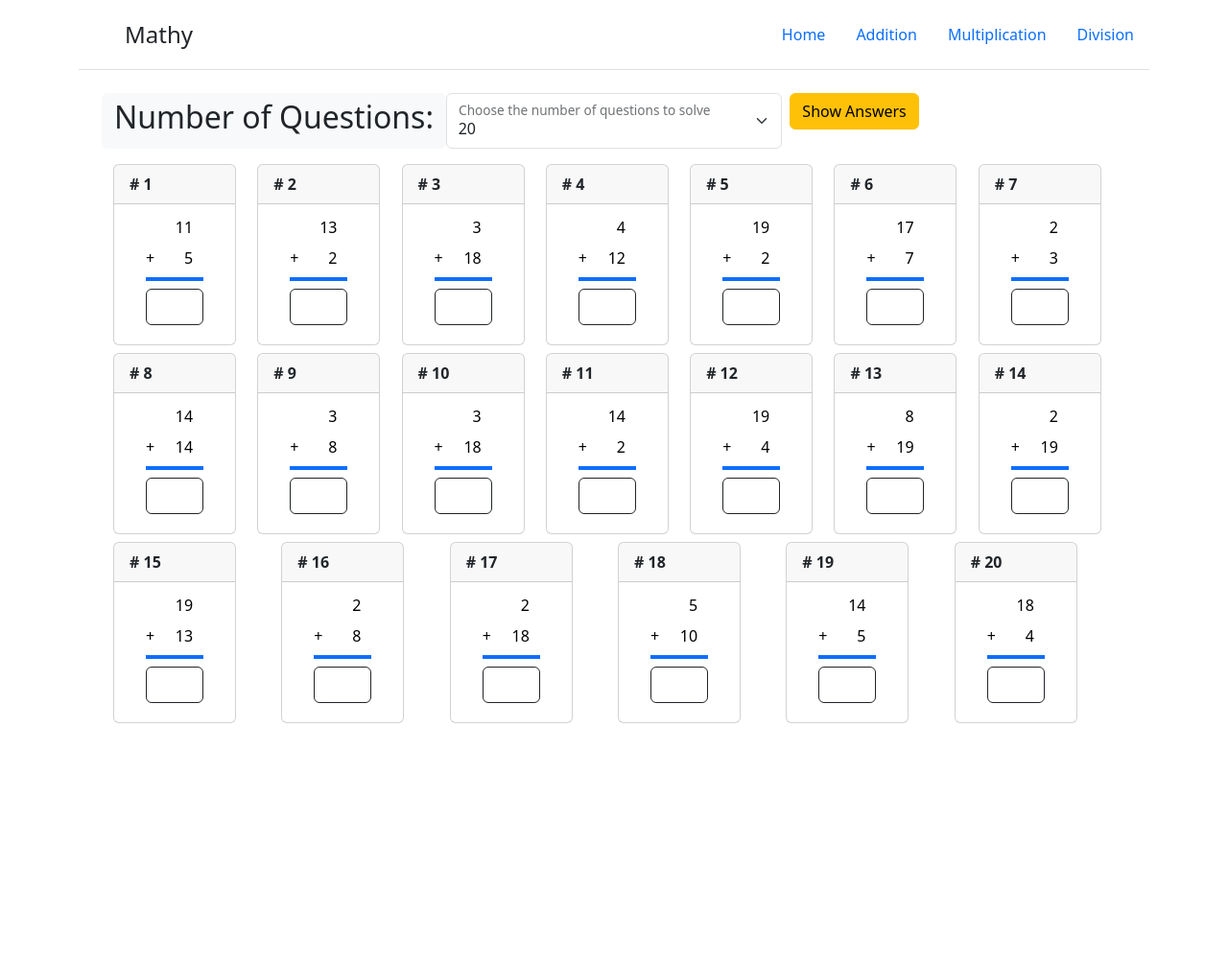
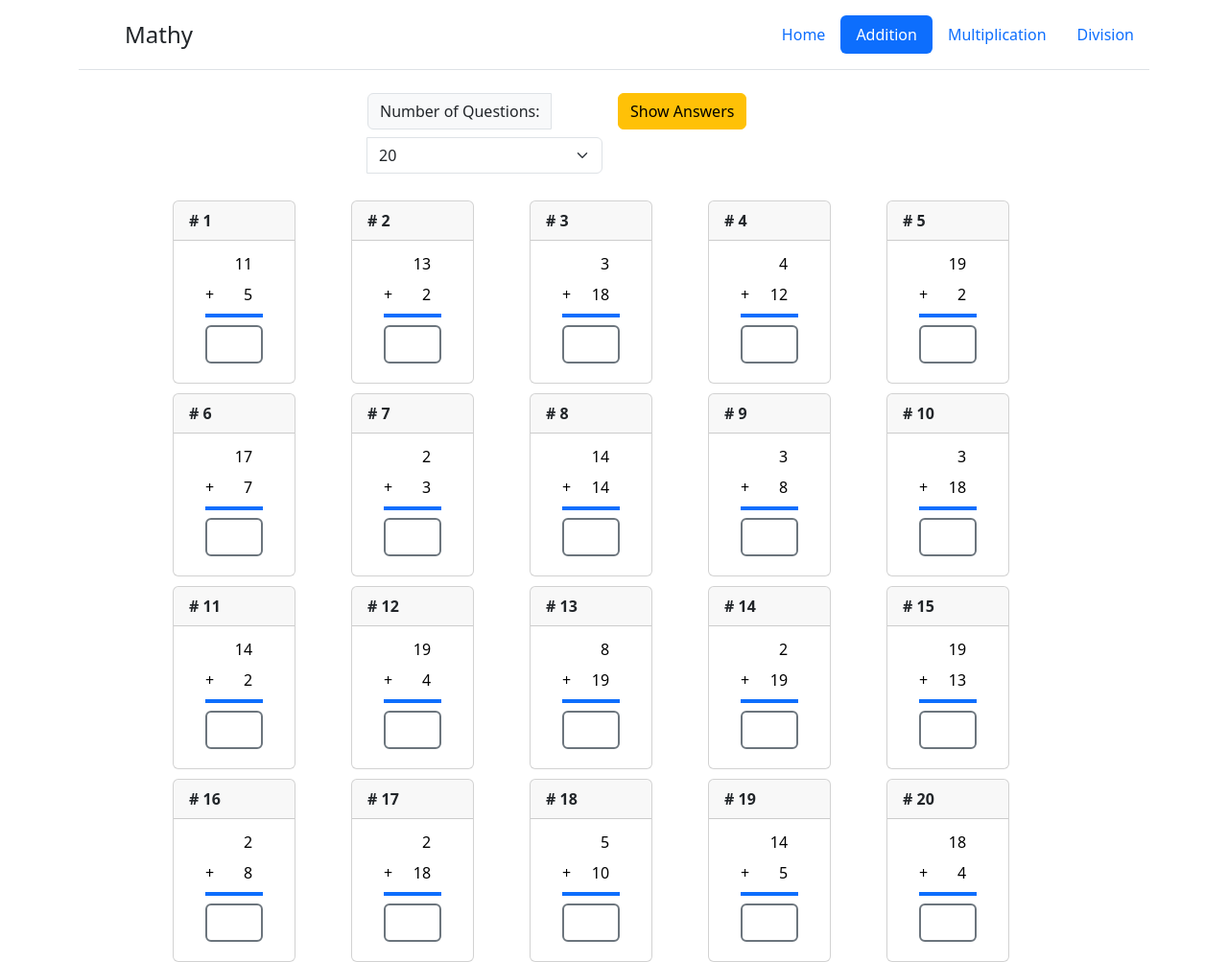
Before and after one commit to hiimdonald/mathy, a Flask app: page /add in a window 1280 px wide. Shown: the whole page at 96% size. Before the commit the page ends 754 px from the top, so only its background shows below. Run offline with Flask 2, Linux system fonts and the light colour scheme; some libraries are stand-ins or nearby versions.

Commit message:
added formbox validation, show/hide answers

```diff
--- a/app.py
+++ b/app.py
@@ -1,6 +1,5 @@
 from flask import Flask, render_template, request
 from flask_htmx import HTMX
-from flask_wtf import FlaskForm
 
 from math_generator import *
 
@@ -48,10 +47,31 @@ def add():
     if htmx:
         prob_count = int(request.args.get('count'))
         problems = [generate_addition_problem() for _ in range(prob_count)]
-        return render_template('add_problems.html', problems=problems, enumerate=enumerate)
+        return render_template('math_questions.html', problems=problems, enumerate=enumerate)
     else:
         problems = [generate_addition_problem() for _ in range(20)]
-        return render_template('addition.html', problems=problems, enumerate=enumerate)
+        return render_template('problems2.html', problems=problems, enumerate=enumerate)
+
+@app.get('/multiply')
+def multiply():
+    if htmx:
+        prob_count = int(request.args.get('count'))
+        problems = [generate_multiplication_problem() for _ in range(prob_count)]
+        return render_template('math_questions.html', problems=problems, enumerate=enumerate)
+    else:
+        problems = [generate_multiplication_problem() for _ in range(20)]
+        return render_template('problems2.html', problems=problems, enumerate=enumerate)
+
+@app.get('/divide')
+def divide():
+    if htmx:
+        prob_count = int(request.args.get('count'))
+        problems = [generate_division_problem() for _ in range(prob_count)]
+        return render_template('math_questions.html', problems=problems, enumerate=enumerate)
+    else:
+        problems = [generate_division_problem() for _ in range(20)]
+        return render_template('problems2.html', problems=problems, enumerate=enumerate)
+
 
 app.get('/problems')
 def problems():
@@ -62,4 +82,4 @@ def problems():
 
 
 if __name__ == '__main__':
-    app.run(port=3000, debug=True)
+    app.run(port=8000, debug=True)
--- a/static/css/style.css
+++ b/static/css/style.css
@@ -5,3 +5,13 @@
     break-after: page;
   }
 }
+
+[x-cloak] { display: none !important; }
+
+.problems-test {
+  width: 100%;
+  display: grid;
+  grid-template-columns: repeat(auto-fill, 11rem);
+  justify-content: center;
+  grid-gap: 10px;
+}
--- a/templates/add_problems.html
+++ /dev/null
@@ -1,57 +0,0 @@
-{% for i, problem in enumerate(problems) %}
-<!-- <div class="col-2 col-sm-2 col-md-4 col-lg-1"> -->
-<div class="col g-2">
-  <div class="card" style="width: 8rem">
-    <div class="card-header fw-bold"># {{ i + 1 }}</div>
-    <div class="card-body mx-auto pb-0 pt-2">
-      <table class="table table-borderless table-sm d-flex">
-          <tr>
-            <td scope="col"></td>
-            <td scope="col" class="text-end" width="40">
-              <p class="card-text">{{ problem.operand1 }}</p>
-            </td>
-            <td scope="col"></td>
-          </tr>
-          <tr>
-            <td scope="col" class="text-end pl-2" cope="col" width="10">
-              {{ problem.operator }}
-            </td>
-            <td scope="col" class="text-end" scope="col">
-              <p class="card-text">{{ problem.operand2 }}</p>
-            </td>
-          </tr>
-          <tr>
-            <td class="text-center" scope="col" colspan="3" width="20">
-              <hr
-                width="60"
-                class="border border-primary border-2 opacity-100 m-0 p-0"
-              />
-            </td>
-          </tr>
-          <tr>
-            <td class="text-end" scope="col" colspan="3" width="20">
-                <div x-data='{value: ""}'>
-
-                    <input id='answer' name='answer' type='text' class="form-control text-end"
-                    x-model="value"
-                    x-bind:class="value == {{ problem.answer }} ? 'border-success'
-                    : (value == '' ? 'border-dark' : 'border-danger')"
-                    />
-                </div>
-
-          </td>
-        </tr>
-        </tbody>
-      </table>
-    </div>
-
-        <!-- Show/Hide Answer. Toggle button on addition.html -->
-        <div x-data="{ open: false }" @show-answers.window="open = !open">
-            <div x-show="open" x-transition class="card-footer text-muted m-0 p-0">
-                <p class="card-text text-center">{{ problem.answer }}</p>
-            </div>
-        </div>
-
-  </div>
-</div>
-{% endfor %}
--- a/templates/addition.html
+++ /dev/null
@@ -1,69 +0,0 @@
-{% extends 'base.html' %} {% block content %}
-<div class="container pb-5">
-
-
-    <!-- <div class="col d-inline">
-            <h1>Number of questions:</h1>
-    </div>
-    <div class="col d-inline">
-        <select name="count" class="form-select form-select-lg mb-3"  hx-trigger="change" hx-get="/add" hx-target="#problems">
-            <option value="20">20</option>
-            <option value="40">40</option>
-            <option value="60">60</option>
-        </select>
-    </div> -->
-    <!-- <div class="col">
-    <div class="input-group mb-3">
-        <label class="input-group-text h1" for="questionCount">Number of Questions:</label>
-        <select name="count" class="form-select w-25 h1" id="questionCount" hx-trigger="change" hx-get="/add" hx-target="#problems">
-            <option value="20">20</option>
-            <option value="40">40</option>
-            <option value="60">60</option>
-            <option value="80">80</option>
-            <option value="100">100</option>
-        </select>
-        <label for="questionCount">Works with selects</label>
-      </div>
-    </div> -->
-
-    <div class="row g-2 pb-3 d-print-none">
-        <div class="col">
-          <div class="form-floating h-100 g-3">
-            <label class="input-group-text" for="questionCount"><h2>Number of Questions:</h2></label>
-          </div>
-        </div>
-        <div class="col">
-          <div class="form-floating">
-            <select name="count" class="form-select" id="questionCount" hx-trigger="change" hx-get="/add" hx-target="#problems">
-                <option value="20">20</option>
-                <option value="40">40</option>
-                <option value="60">60</option>
-                <option value="80">80</option>
-                <option value="100">100</option>
-            </select>
-            <label for="questionCount">Choose the number of questions to solve</label>
-          </div>
-        </div>
-
-        <div class="col" >
-                <button
-                x-data="{ open: false }"
-                @click="$dispatch('show-answers'); open = !open"
-                class="btn"
-                x-bind:class="open ? 'btn-danger' : 'btn-warning'"
-                x-transition.duration.500m
-                >
-                    <span x-text="open ? 'Hide Answers' : 'Show Answers'" x-transition.duration.500m></span>
-                </button>
-        </div>
-    </div>
-
-<div class="container">
-  <div class="row justify-content-start g-2" id="problems">
-    {% include 'add_problems.html' %}
-  </div>
-  </div>
-
-</div>
-
-{% endblock %}
--- a/templates/base.html
+++ b/templates/base.html
@@ -24,10 +24,10 @@
               <a href="{{ url_for('home') }}" class="nav-link{% if request.path == url_for('home') %} active{% endif %}" aria-current="page">Home</a>
             </li>
             <li class="nav-item">
-              <a href="{{ url_for('addition') }}" class="nav-link{% if request.path == url_for('addition') %} active{% endif %}">Addition</a>
+              <a href="{{ url_for('add') }}" class="nav-link{% if request.path == url_for('add') %} active{% endif %}">Addition</a>
             </li>
             <li class="nav-item">
-                <a href="{{ url_for('multiplication') }}" class="nav-link{% if request.path == url_for('multiplication') %} active{% endif %}">Multiplication</a>
+                <a href="{{ url_for('multiply') }}" class="nav-link{% if request.path == url_for('multiply') %} active{% endif %}">Multiplication</a>
             </li>
             <li class="nav-item">
                 <a href="{{ url_for('division') }}" class="nav-link{% if request.path == url_for('division') %} active{% endif %}">Division</a>
--- a/templates/home.html
+++ b/templates/home.html
@@ -4,8 +4,8 @@
   <h1>Welcome to the Math Practice App!</h1>
   <p>Choose an operation:</p>
   <ul>
-    <li><a href="{{ url_for('addition') }}">Addition</a></li>
-    <li><a href="{{ url_for('multiplication') }}">Multiplication</a></li>
+    <li><a href="{{ url_for('add') }}">Addition</a></li>
+    <li><a href="{{ url_for('multiply') }}">Multiplication</a></li>
     <li><a href="{{ url_for('division') }}">Division</a></li>
 
   </ul>
--- /dev/null
+++ b/templates/math_questions.html
@@ -0,0 +1,110 @@
+{% if request.path != url_for('divide') %}
+
+  {% for i, problem in enumerate(problems) %}
+  <!-- <div class="col-2 col-sm-2 col-md-4 col-lg-1"> -->
+  <div class="col g-2">
+    <div class="card x-cloak" style="width: 8rem">
+      <div class="card-header fw-bold"># {{ i + 1 }}</div>
+      <div class="card-body mx-auto pb-0 pt-2">
+        <table class="table table-borderless table-sm d-flex">
+            <tr>
+              <td scope="col"></td>
+              <td scope="col" class="text-end" width="40">
+                <p class="card-text">{{ problem.operand1 }}</p>
+              </td>
+              <td scope="col"></td>
+            </tr>
+            <tr>
+              <td scope="col" class="text-end pl-2" cope="col" width="10">
+                {{ problem.operator }}
+              </td>
+              <td scope="col" class="text-end" scope="col">
+                <p class="card-text">{{ problem.operand2 }}</p>
+              </td>
+            </tr>
+            <tr>
+              <td class="text-center" scope="col" colspan="3" width="20">
+                <hr width="60" class="border border-primary border-2 opacity-100 m-0 p-0"/>
+              </td>
+            </tr>
+            <tr>
+              <td class="text-end" scope="col" colspan="3" width="20">
+                  <div x-data='{value: ""}'>
+
+                      <input id='answer' name='answer' type='text' class="form-control text-end border-secondary border-2"
+                      x-model="value"
+                      x-bind:class="value == {{ problem.answer }} ? 'border-success border-2'
+                      : (value == '' ? 'border-secondary border-2' : 'border-danger border-2')"
+                      />
+                  </div>
+
+            </td>
+          </tr>
+          </tbody>
+        </table>
+      </div>
+
+          <!-- Show/Hide Answer. Toggle button on addition.html -->
+          <div x-data="{ open: false }" @show-answers.window="open = !open">
+              <div x-show="open" x-transition class="card-footer text-muted m-0 p-0 x-cloak ">
+                  <p class="card-text text-center">{{ problem.answer }}</p>
+              </div>
+          </div>
+
+    </div>
+  </div>
+  {% endfor %}
+
+ <!-- division -->
+ {% else %}
+   {% for i, problem in enumerate(problems) %}
+   <div class="col g-2">
+     <div class="card h-100 w-100 x-cloak">
+       <div class="card-header fw-bold">{{ i + 1 }}</div>
+       <div class="card-body px-0 pb-2">
+         <table class="table table-borderless table-sm d-flex align-middle">
+           <tbody>
+             <tr>
+               <td width="40">
+                 <p class="card-text text-end">{{ problem.operand1 }}</p>
+               </td>
+               <td width="5">
+                 <p class="card-text text-end">{{ problem.operator }}</p>
+               </td>
+               <td width="30">
+                 <p class="card-text text-start">{{ problem.operand2 }}</p>
+               </td>
+               <td width="5">
+                 <p class="card-text">=</p>
+               </td>
+
+                <td class="text-end" scope="col" colspan="3" width="33%">
+                    <div x-data='{value: ""}'>
+
+                        <input id='answer' name='answer' type='text' class="form-control text-end border-secondary border-2"
+                        x-model="value"
+                        x-bind:class="value == {{ problem.answer }} ? 'border-success border-2'
+                        : (value == '' ? 'border-secondary border-2' : 'border-danger border-2')"
+                        />
+                    </div>
+
+              </td>
+            </tr>
+
+           </tbody>
+         </table>
+       </div>
+
+        <!-- Show/Hide Answer. Toggle button on problems2.html -->
+        <div x-data="{ open: false }" @show-answers.window="open = !open">
+          <div x-show="open" x-transition class="card-footer text-muted m-0 p-0 x-cloak">
+              <p class="card-text text-center">{{ problem.answer|int  }}</p>
+          </div>
+        </div>
+
+
+     </div>
+   </div>
+   {% endfor %}
+ {% endif %}
+</div>
--- /dev/null
+++ b/templates/problems2.html
@@ -0,0 +1,41 @@
+{% extends 'base.html' %} {% block content %}
+<div class="container pb-1">
+
+
+  <div class="row g-2 d-print-none justify-content-center">
+    <div class="col-3">
+      <div class="input-group mb-3 px-2">
+        <label class="input-group-text h1" for="questionCount">Number of Questions:</label>
+        <select name="count" class="form-select w-25 h1" id="questionCount" hx-trigger="change" hx-get="/{{ request.url_rule.endpoint }}" hx-target="#problems">
+            <option value="20">20</option>
+            <option value="40">40</option>
+            <option value="60">60</option>
+            <option value="80">80</option>
+            <option value="100">100</option>
+        </select>
+      </div>
+    </div>
+
+      <div class="col-3">
+        <button
+        x-data="{ open: false }"
+        @click="$dispatch('show-answers'); open = !open"
+        class="btn"
+        x-bind:class="open ? 'btn-danger' : 'btn-warning'"
+        x-transition.duration.500m
+        >
+        <span x-text="open ? 'Hide Answers' : 'Show Answers'" x-transition.duration.500m></span>
+        </button>
+      </div>
+    </div>
+  </div>
+
+<div class="container problems-test" id="problems">
+  <!-- <div class="row align-items-start" id="problems"> -->
+    {% include 'math_questions.html' %}
+  </div>
+  <!-- </div> -->
+
+</div>
+
+{% endblock %}
```
